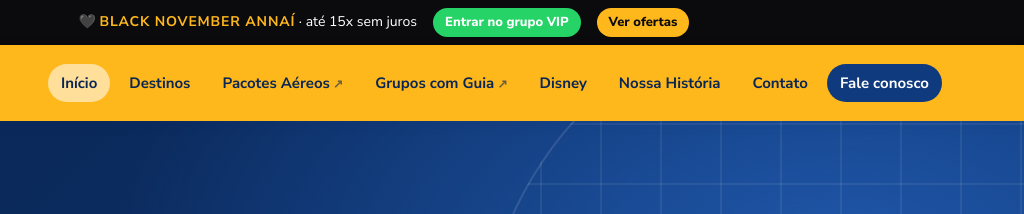
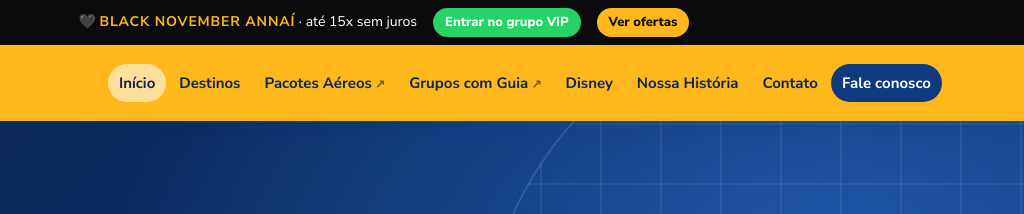
Before and after one commit to annaiturismo/site, a plain HTML site: page index.html in a window 1280 px wide. Shown: the top 214 px of the page, 256-1280 px from the left. Drawn offline with Linux system fonts and the light colour scheme.

Commit message:
Fotos dos estilos otimizadas para web e menu com botões visíveis no cabeçalho
Co-Authored-By: Claude Opus 5.5 <noreply@anthropic.com>
Claude-Session: https://claude.ai/code/session_01FDuZz8JTniBtmWeRauMztE

```diff
--- a/estilo.css
+++ b/estilo.css
@@ -16,14 +16,15 @@ img{max-width:100%;display:block}
 .topo{background:var(--ouro);position:sticky;top:0;z-index:50;box-shadow:0 2px 14px rgba(10,38,84,.07)}
 .topo .wrap{display:flex;align-items:center;justify-content:space-between;height:76px;gap:20px}
 .topo .logo img{height:50px;width:auto}
-.menu{display:flex;gap:6px;align-items:center;list-style:none}
-.menu a{text-decoration:none;color:var(--azul-esc);font-weight:700;font-size:15px;padding:9px 13px;border-radius:999px;white-space:nowrap}
+.menu{display:flex;gap:2px;align-items:center;list-style:none}
+.menu a{text-decoration:none;color:var(--azul-esc);font-weight:700;font-size:15px;padding:9px 11px;border-radius:999px;white-space:nowrap}
 .menu a:hover,.menu a.ativo{background:rgba(255,255,255,.55)}
 .menu .ext::after{content:" ↗";font-size:12px;opacity:.6}
 .menu .btn-wpp{background:var(--azul);color:#fff}
 .menu .btn-wpp:hover{background:var(--azul-esc)}
 .abrir-menu{display:none;background:none;border:0;font-size:28px;color:var(--azul);cursor:pointer}
-@media(max-width:1080px){
+@media(max-width:1120px){.menu a{font-size:14px;padding:8px 8px}.topo .logo img{height:44px}}
+@media(max-width:940px){
   .abrir-menu{display:block}
   .menu{display:none;position:absolute;top:76px;left:0;right:0;background:var(--ouro);flex-direction:column;align-items:stretch;padding:12px 18px 20px;box-shadow:0 12px 20px rgba(0,0,0,.08)}
   .menu.aberto{display:flex}
```
Also changed, not shown: 9 other files.
